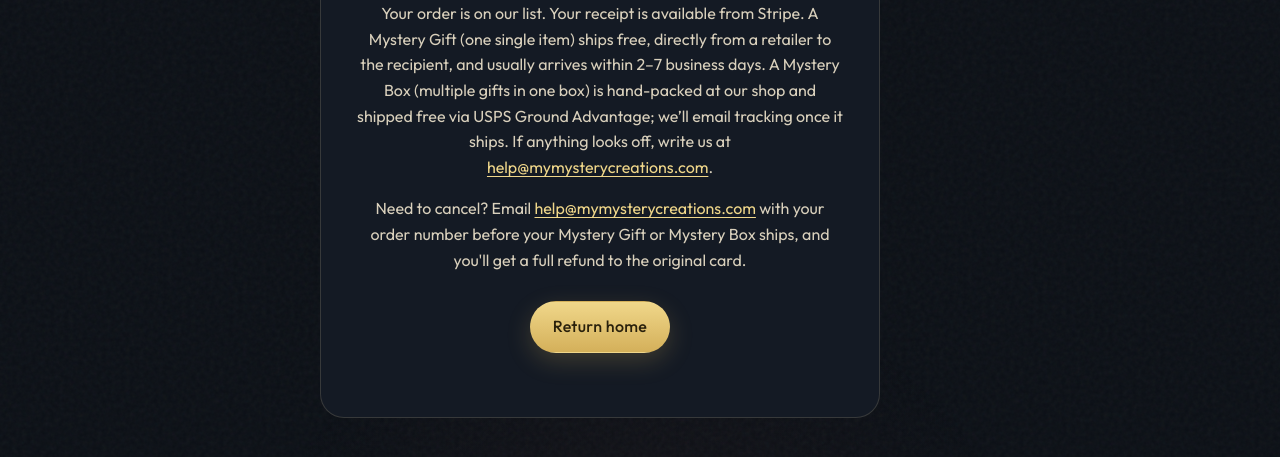
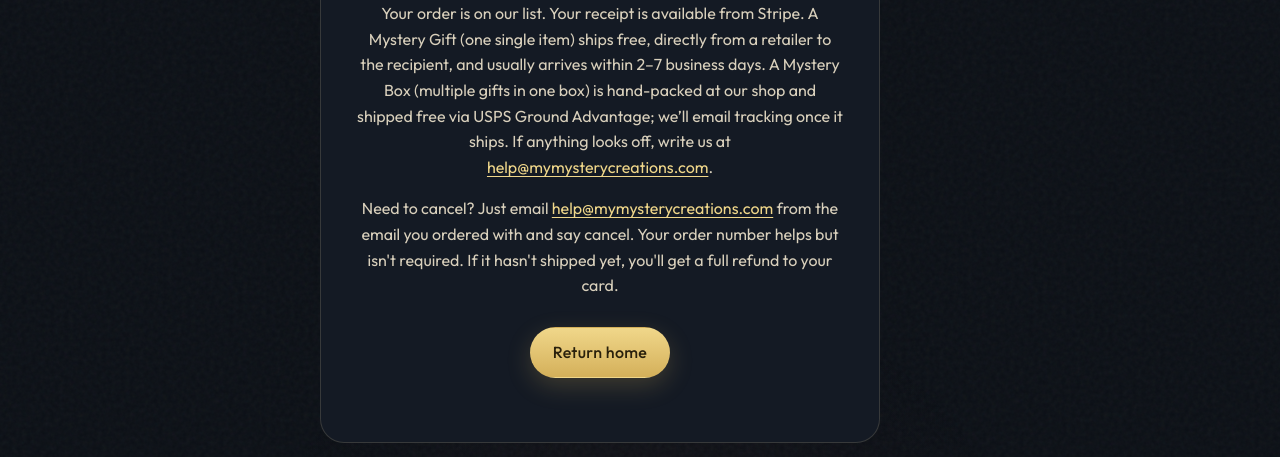
Before and after one commit to OffWorldMechanic/Mystery-Creations, a plain HTML site: page success.html in a window 1280 px wide. Shown: the part 343-800 px from the top of the page. Drawn offline with Linux system fonts and the light colour scheme.

Commit message:
v10: easier cancel wording
Co-authored-by: OffWorldMechanic <OffWorldMechanic@users.noreply.github.com>

```diff
--- a/success.html
+++ b/success.html
@@ -46,7 +46,7 @@
         <p class="eyebrow" style="justify-content:center">Order received</p>
         <h1>Thank you</h1>
         <p>Your order is on our list. Your receipt is available from Stripe. A Mystery Gift (one single item) ships free, directly from a retailer to the recipient, and usually arrives within 2–7 business days. A Mystery Box (multiple gifts in one box) is hand-packed at our shop and shipped free via USPS Ground Advantage; we’ll email tracking once it ships. If anything looks off, write us at <a data-store-email href="mailto:help@mymysterycreations.com">help@mymysterycreations.com</a>.</p>
-        <p>Need to cancel? Email <a data-store-email href="mailto:help@mymysterycreations.com">help@mymysterycreations.com</a> with your order number before your Mystery Gift or Mystery Box ships, and you'll get a full refund to the original card.</p>
+        <p>Need to cancel? Just email <a data-store-email href="mailto:help@mymysterycreations.com">help@mymysterycreations.com</a> from the email you ordered with and say cancel. Your order number helps but isn't required. If it hasn't shipped yet, you'll get a full refund to your card.</p>
         <p style="margin-top:28px"><a class="btn btn-gold" href="index.html">Return home</a></p>
       </div>
     </div>
```
